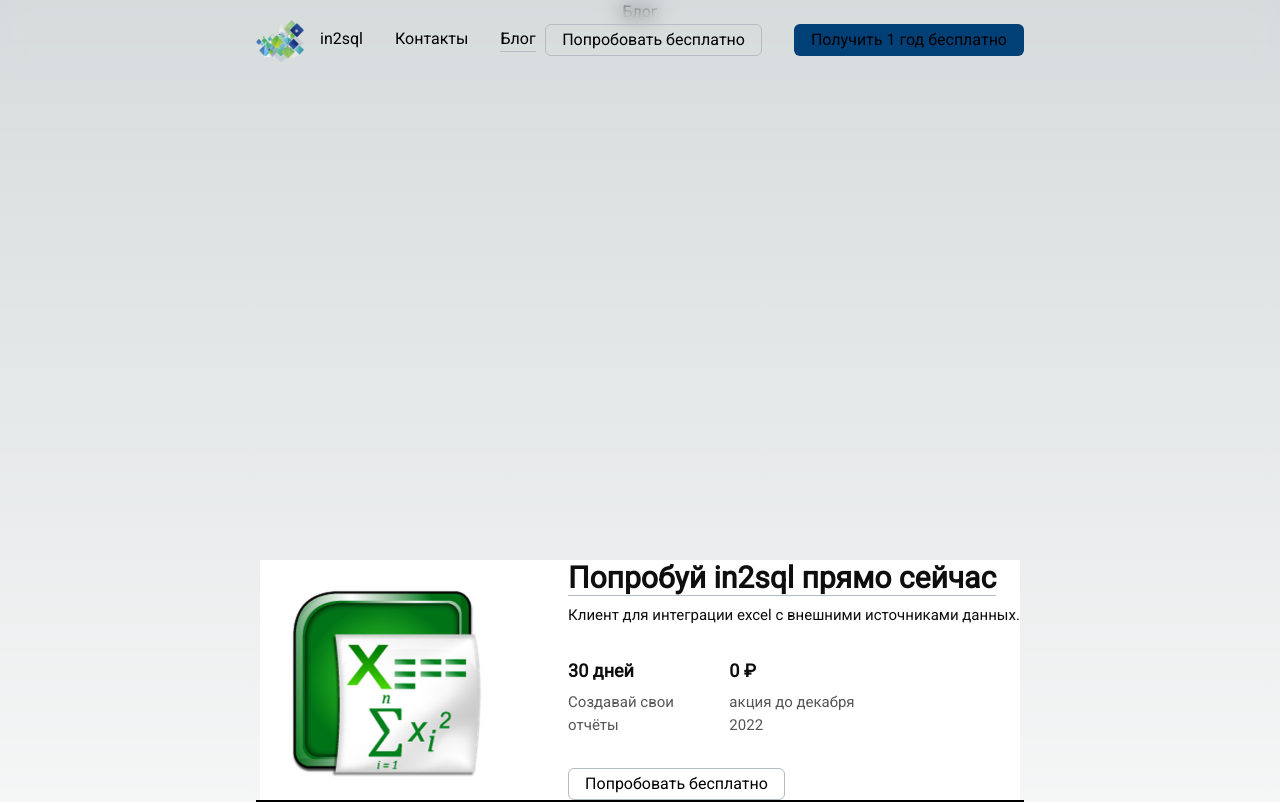
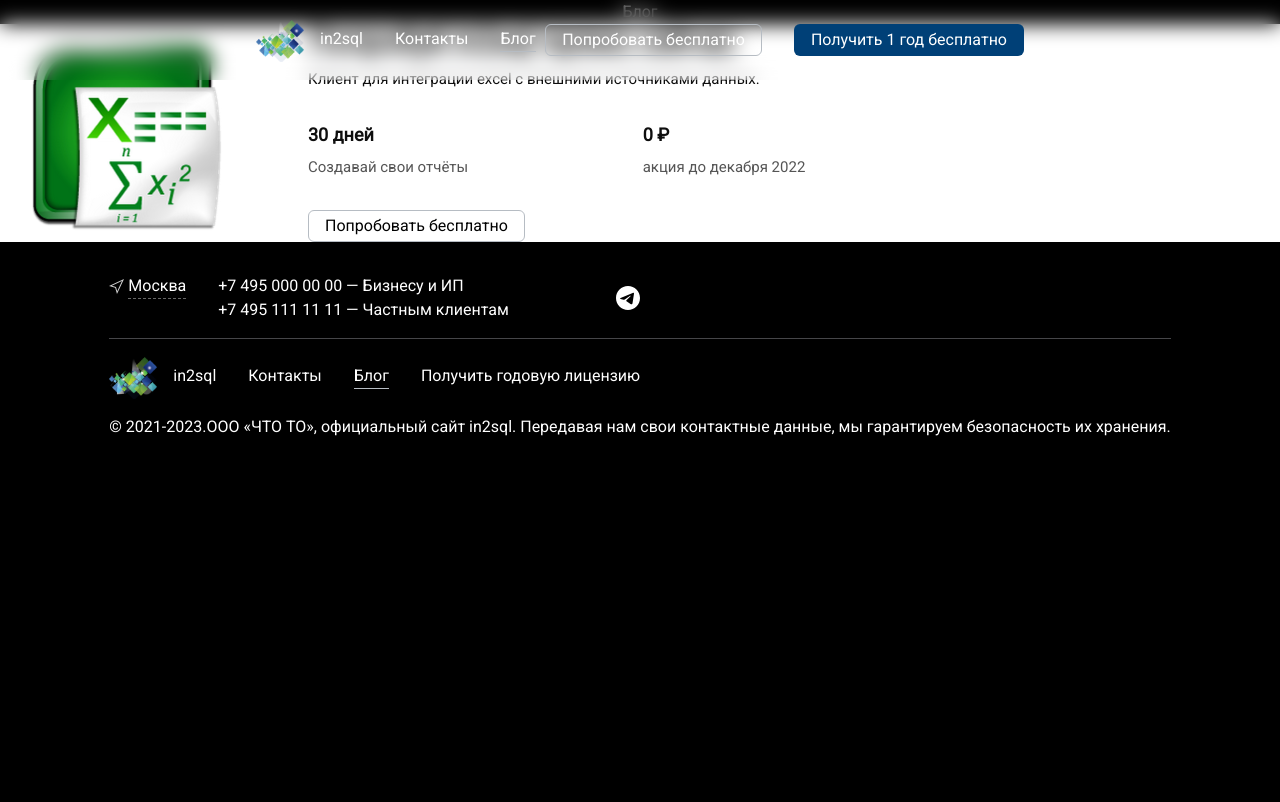
Before and after one commit to in2sql/in2sql-official-site, a Next.js app: page /blog in a window 1280 px wide. Shown: the top 802 px of the page. Built offline with nearby package versions, Linux system fonts and the light colour scheme.

Commit message:
feat: improve styles

```diff
--- a/app/components/accordion/accordion.module.scss
+++ b/app/components/accordion/accordion.module.scss
@@ -2,7 +2,6 @@
   display: flex;
   flex-direction: column;
   border-radius: 4px;
-  background: #f5f7f9;
   width: 100%;
   color: rgba(13, 13, 13, 0.7);
   gap: 1rem;
@@ -29,7 +28,7 @@
 .content {
   max-height: 0;
   overflow: hidden;
-  transition: all 300ms cubic-bezier(0, 1, 0, 1);
+  transition: all 0.5 cubic-bezier(0, 1, 0, 1);
 }
 
 .content.content-open {
--- a/app/components/header/header.module.scss
+++ b/app/components/header/header.module.scss
@@ -2,7 +2,9 @@
   display: flex;
   width: 100%;
   gap: 2rem;
+  padding: var(--horizontal-padding);
   padding-top: 100px;
+  color: #ffffff;
 }
 
 .textContainer {
--- a/app/globals.scss
+++ b/app/globals.scss
@@ -6,6 +6,7 @@
   --foreground-rgb: 0, 0, 0;
   --background-start-rgb: 214, 219, 220;
   --background-end-rgb: 255, 255, 255;
+  --horizontal-padding: 0 20%;
 }
 
 @media (prefers-color-scheme: dark) {
@@ -17,11 +18,5 @@
 }
 
 body {
-  color: rgb(var(--foreground-rgb));
-  background: linear-gradient(
-      to bottom,
-      transparent,
-      rgb(var(--background-end-rgb))
-    )
-    rgb(var(--background-start-rgb));
+  background-color: #000;
 }
--- a/app/layout.module.scss
+++ b/app/layout.module.scss
@@ -2,10 +2,11 @@
   display: flex;
   flex-direction: column;
   align-items: center;
-  padding: 0 20%;
+  color: #ffffff;
+  height: 100vh;
 }
 
-.header {
+.nav {
   display: flex;
   justify-content: space-between;
   align-items: center;
@@ -53,10 +54,10 @@
 
 .footer {
   background: #000;
-  width: 100%;
   display: flex;
   justify-content: center;
-  margin-bottom: 3rem;
+  padding-top: 2rem;
+  justify-self: flex-end;
 
   .content {
     display: flex;
--- a/app/layout.tsx
+++ b/app/layout.tsx
@@ -23,12 +23,12 @@
   return (
     <html lang="en">
       <body className={clsx(inter.className, s.body)}>
-        <header className={s.header}>
-          <nav className={clsx(s.header_item, s.navbar)}>
+        <header className={s.nav}>
+          <nav className={clsx(s.nav_item, s.navbar)}>
             <Navbar s={s} />
           </nav>
 
-          <div className={s.header_item}>
+          <div className={s.nav_item}>
             <Button outline>Попробовать бесплатно</Button>
             <Button main>
               <Link href={'/try-free'}>Получить 1 год бесплатно</Link>
@@ -36,9 +36,7 @@
           </div>
         </header>
 
-        <main className="flex min-h-screen flex-col items-center justify-between">
-          {children}
-        </main>
+        {children}
 
         <footer className={clsx(s.footer)}>
           <div className={clsx(s.content)}>
--- a/app/page.module.scss
+++ b/app/page.module.scss
@@ -2,5 +2,36 @@
   display: flex;
   flex-direction: column;
   gap: 4rem;
-  margin-bottom: 4rem;
+  background: #fff;
 }
+
+.content {
+  padding: var(--horizontal-padding);
+  display: flex;
+  flex-direction: column;
+  gap: 3rem;
+  margin-bottom: 3rem;
+}
+
+.faqContainer {
+  border-radius: 4px;
+  background: #f5f7f9;
+  display: flex;
+  flex-direction: column;
+  gap: 2rem;
+  padding: 2rem;
+}
+
+.faq {
+  &_title {
+    color: #0e0e0e;
+    font-size: 22px;
+    font-weight: 700;
+    line-height: 26px;
+
+    width: fit-content;
+
+    border-bottom: 1px solid rgba(13, 13, 13, 0.4);
+    padding-bottom: 1rem;
+  }
+}
--- a/app/page.tsx
+++ b/app/page.tsx
@@ -2,6 +2,7 @@
 import Header from './components/header/header'
 import Teaser from './components/teaser/teaser'
 import Accordion from './components/accordion/accordion'
+import s from './page.module.scss'
 
 const headerData = {
   title: 'Excel перестал быть просто таблицей',
@@ -13,9 +14,7 @@
   ],
 }
 
-import s from './page.module.scss'
-
-const accordionData = [
+const faqItems = [
   {
     id: 1,
     title: 'Как начать работать с in2sql?',
@@ -50,115 +49,14 @@
         }}
       />
 
-      <div className="z-10 w-full max-w-5xl items-center justify-between font-mono text-sm lg:flex">
-        <p className="fixed left-0 top-0 flex w-full justify-center border-b border-gray-300 bg-gradient-to-b from-zinc-200 pb-6 pt-8 backdrop-blur-2xl dark:border-neutral-800 dark:bg-zinc-800/30 dark:from-inherit lg:static lg:w-auto  lg:rounded-xl lg:border lg:bg-gray-200 lg:p-4 lg:dark:bg-zinc-800/30">
-          Get started by editing&nbsp;
-          <code className="font-mono font-bold">app/page.tsx</code>
-        </p>
-        <div className="fixed bottom-0 left-0 flex h-48 w-full items-end justify-center bg-gradient-to-t from-white via-white dark:from-black dark:via-black lg:static lg:h-auto lg:w-auto lg:bg-none">
-          <a
-            className="pointer-events-none flex place-items-center gap-2 p-8 lg:pointer-events-auto lg:p-0"
-            href="https://vercel.com?utm_source=create-next-app&utm_medium=appdir-template&utm_campaign=create-next-app"
-            target="_blank"
-            rel="noopener noreferrer"
-          >
-            By{' '}
-            <Image
-              src="/vercel.svg"
-              alt="Vercel Logo"
-              className="dark:invert"
-              width={100}
-              height={24}
-              priority
-            />
-          </a>
+      <div className={s.content}>
+        <div className={s.faqContainer}>
+          <div className={s.faq_title}>Часто задаваемые вопросы</div>
+          <Accordion items={faqItems} />
         </div>
+
+        <Teaser />
       </div>
-
-      <div className="relative flex place-items-center before:absolute before:h-[300px] before:w-[480px] before:-translate-x-1/2 before:rounded-full before:bg-gradient-radial before:from-white before:to-transparent before:blur-2xl before:content-[''] after:absolute after:-z-20 after:h-[180px] after:w-[240px] after:translate-x-1/3 after:bg-gradient-conic after:from-sky-200 after:via-blue-200 after:blur-2xl after:content-[''] before:dark:bg-gradient-to-br before:dark:from-transparent before:dark:to-blue-700 before:dark:opacity-10 after:dark:from-sky-900 after:dark:via-[#0141ff] after:dark:opacity-40 before:lg:h-[360px]">
-        <Image
-          className="relative dark:drop-shadow-[0_0_0.3rem_#ffffff70] dark:invert"
-          src="/next.svg"
-          alt="Next.js Logo"
-          width={180}
-          height={37}
-          priority
-        />
-      </div>
-
-      <div className="mb-32 grid text-center lg:mb-0 lg:grid-cols-4 lg:text-left">
-        <a
-          href="https://nextjs.org/docs?utm_source=create-next-app&utm_medium=appdir-template&utm_campaign=create-next-app"
-          className="group rounded-lg border border-transparent px-5 py-4 transition-colors hover:border-gray-300 hover:bg-gray-100 hover:dark:border-neutral-700 hover:dark:bg-neutral-800/30"
-          target="_blank"
-          rel="noopener noreferrer"
-        >
-          <h2 className={`mb-3 text-2xl font-semibold`}>
-            Docs{' '}
-            <span className="inline-block transition-transform group-hover:translate-x-1 motion-reduce:transform-none">
-              -&gt;
-            </span>
-          </h2>
-          <p className={`m-0 max-w-[30ch] text-sm opacity-50`}>
-            Find in-depth information about Next.js features and API.
-          </p>
-        </a>
-
-        <a
-          href="https://nextjs.org/learn?utm_source=create-next-app&utm_medium=appdir-template-tw&utm_campaign=create-next-app"
-          className="group rounded-lg border border-transparent px-5 py-4 transition-colors hover:border-gray-300 hover:bg-gray-100 hover:dark:border-neutral-700 hover:dark:bg-neutral-800/30"
-          target="_blank"
-          rel="noopener noreferrer"
-        >
-          <h2 className={`mb-3 text-2xl font-semibold`}>
-            Learn{' '}
-            <span className="inline-block transition-transform group-hover:translate-x-1 motion-reduce:transform-none">
-              -&gt;
-            </span>
-          </h2>
-          <p className={`m-0 max-w-[30ch] text-sm opacity-50`}>
-            Learn about Next.js in an interactive course with&nbsp;quizzes!
-          </p>
-        </a>
-
-        <a
-          href="https://vercel.com/templates?framework=next.js&utm_source=create-next-app&utm_medium=appdir-template&utm_campaign=create-next-app"
-          className="group rounded-lg border border-transparent px-5 py-4 transition-colors hover:border-gray-300 hover:bg-gray-100 hover:dark:border-neutral-700 hover:dark:bg-neutral-800/30"
-          target="_blank"
-          rel="noopener noreferrer"
-        >
-          <h2 className={`mb-3 text-2xl font-semibold`}>
-            Templates{' '}
-            <span className="inline-block transition-transform group-hover:translate-x-1 motion-reduce:transform-none">
-              -&gt;
-            </span>
-          </h2>
-          <p className={`m-0 max-w-[30ch] text-sm opacity-50`}>
-            Explore the Next.js 13 playground.
-          </p>
-        </a>
-
-        <a
-          href="https://vercel.com/new?utm_source=create-next-app&utm_medium=appdir-template&utm_campaign=create-next-app"
-          className="group rounded-lg border border-transparent px-5 py-4 transition-colors hover:border-gray-300 hover:bg-gray-100 hover:dark:border-neutral-700 hover:dark:bg-neutral-800/30"
-          target="_blank"
-          rel="noopener noreferrer"
-        >
-          <h2 className={`mb-3 text-2xl font-semibold`}>
-            Deploy{' '}
-            <span className="inline-block transition-transform group-hover:translate-x-1 motion-reduce:transform-none">
-              -&gt;
-            </span>
-          </h2>
-          <p className={`m-0 max-w-[30ch] text-sm opacity-50`}>
-            Instantly deploy your Next.js site to a shareable URL with Vercel.
-          </p>
-        </a>
-      </div>
-
-      <Accordion items={accordionData} />
-
-      <Teaser />
     </div>
   )
 }
```
